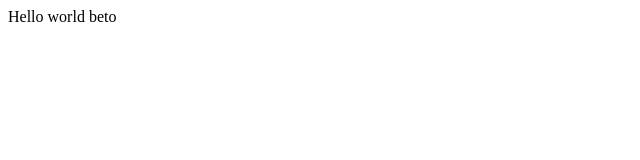
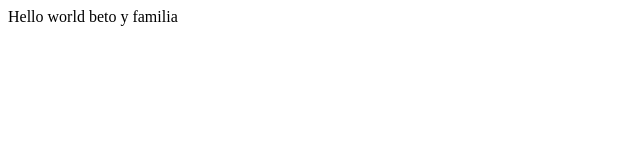
Before and after one commit to agasca/develop, a plain HTML site: page index.html in a window 1280 px wide. Shown: the full height of the page, 0-640 px from the left. Drawn offline with Linux system fonts and the light colour scheme.

Commit message:
feature 1

```diff
--- a/index.html
+++ b/index.html
@@ -6,5 +6,7 @@
 </head>
 <body>
 	Hello world beto
+	y
+	familia
 </body>
 </html>
```
